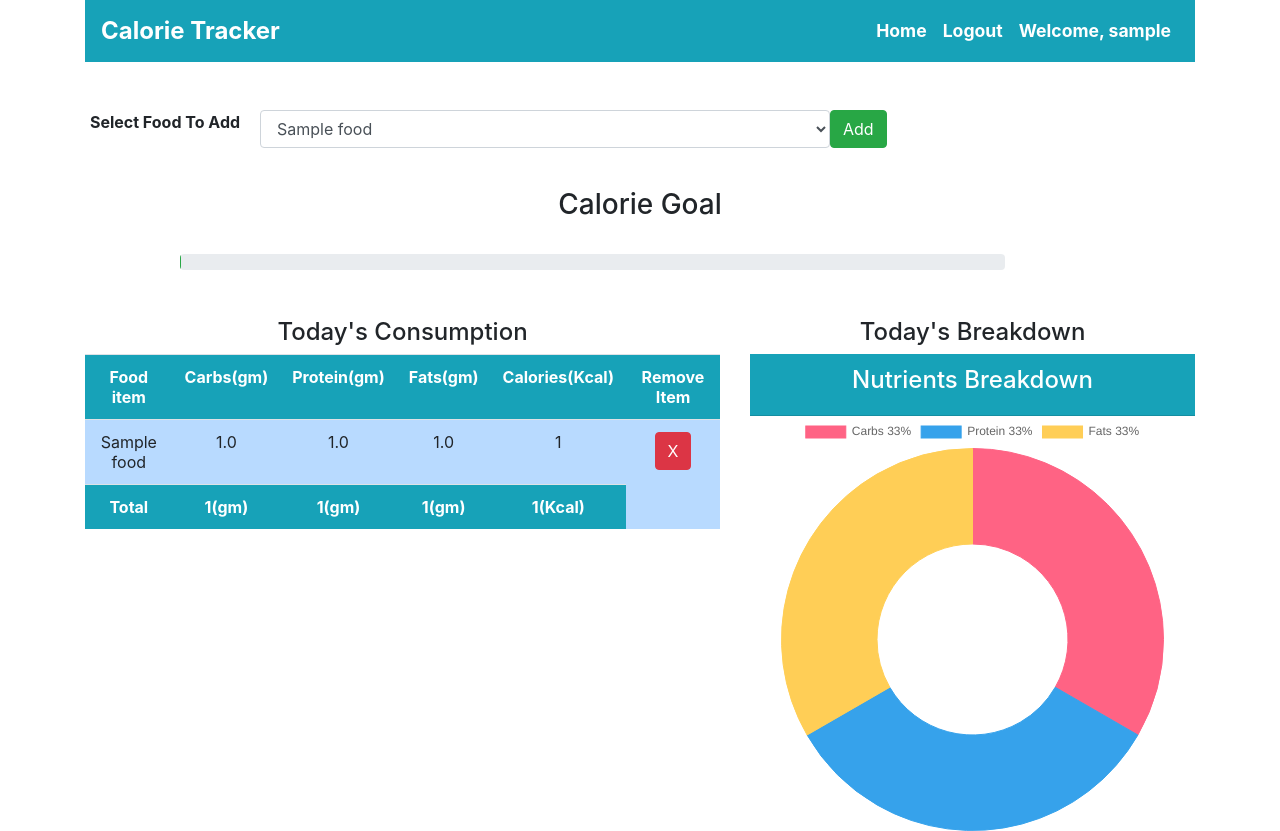
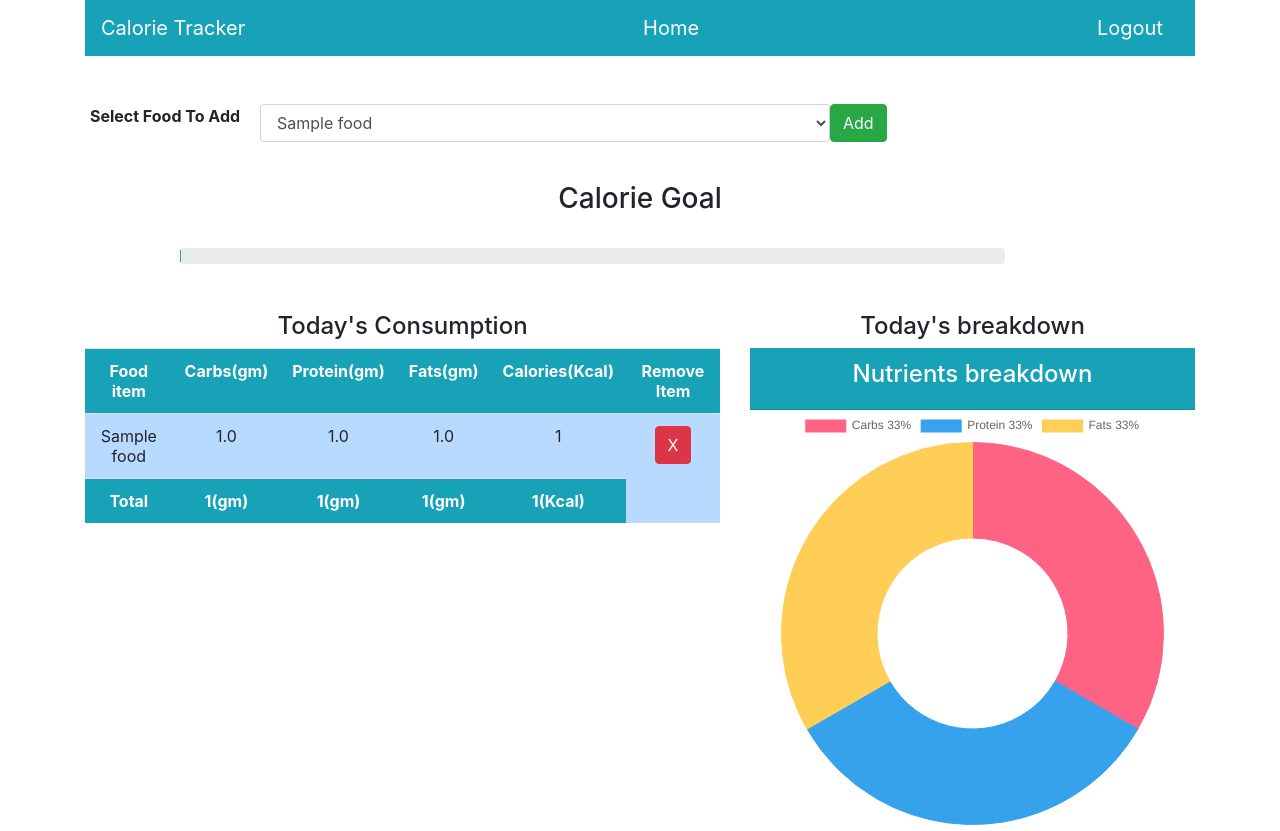
Before and after one commit to charanprabaakaran/calorie-tracker, a Django app: page / in a window 1280 px wide. Run offline with Django 3.2, Linux system fonts and the light colour scheme; a user stored in the database is signed in; tables that the repository leaves empty hold one stand-in row (values such as "Sample post"); some libraries are stand-ins or nearby versions.

Commit message:
Revert "ui changes"
This reverts commit eb09fc6bdfdaa3c17268d30f93ead6f1cb94dfe6.

```diff
--- a/mysite/myapp/templates/myapp/index.html
+++ b/mysite/myapp/templates/myapp/index.html
@@ -1,67 +1,26 @@
 <html>
-
 <head>
     <link rel="stylesheet" href="https://maxcdn.bootstrapcdn.com/bootstrap/4.0.0/css/bootstrap.min.css"
         integrity="sha384-Gn5384xqQ1aoWXA+058RXPxPg6fy4IWvTNh0E263XmFcJlSAwiGgFAW/dAiS6JXm" crossorigin="anonymous">
     <script src="https://cdn.jsdelivr.net/npm/chart.js@2.9.3/dist/Chart.min.js"></script>
-    <style>
-         .navbar-nav .nav-link {
-            font-weight: bold;
-            font-size: 1.1rem;
-            color: white !important;
-        }
-
-        .navbar-nav .nav-link:hover {
-            color: #ffcc00 !important; /* Highlight color on hover */
-        }
-
-        .navbar-brand {
-            font-weight: bold;
-            font-size: 1.5rem;
-            color: white !important;
-        }
-
-        .navbar-toggler-icon {
-            background-color: white;
-        }
-    </style>
 </head>
 
 <body>
     <div class="container">
-        <!-- Navbar -->
         <div class="row">
             <div class="col-md-12">
-                <nav class="navbar navbar-expand-lg navbar-dark bg-info">
-                    <a class="navbar-brand" href="{% url 'index' %}">Calorie Tracker</a>
-                    <button class="navbar-toggler" type="button" data-toggle="collapse" data-target="#navbarNav"
-                        aria-controls="navbarNav" aria-expanded="false" aria-label="Toggle navigation">
-                        <span class="navbar-toggler-icon"></span>
-                    </button>
-                    <div class="collapse navbar-collapse" id="navbarNav">
-                        <ul class="navbar-nav ml-auto">
-                            <li class="nav-item">
-                                <a class="nav-link" href="{% url 'index' %}">Home</a>
-                            </li>
+                <nav class="navbar navbar-dark bg-info">
+                    <span class="navbar-brand">Calorie Tracker</span>
+                    <a href="{% url 'index' %}" class="navbar-brand">Home</a>
                     {% if user.is_authenticated %}
-                                <li class="nav-item">
-                                    <a class="nav-link" href="{% url 'logout' %}">Logout</a>
-                                </li>
-                                <li class="nav-item">
-                                    <a class="nav-link" href="#">Welcome, {{ user.username }}</a>
-                                </li>
+                        <a href="{% url 'login' %}" class="navbar-brand">Logout</a>
                     {% else %}
-                                <li class="nav-item">
-                                    <a class="nav-link" href="{% url 'login' %}">Login</a>
-                                </li>
+                        <a href="{% url 'login' %}" class="navbar-brand">Login</a>
                     {% endif %}
-                        </ul>
-                    </div>
                 </nav>
             </div>
         </div>
 
-        <!-- Content -->
         <br><br>
 
         <div style="text-align:center" class="row">
@@ -74,7 +33,7 @@
                         </label>
                         <select class="col-md-6 form-control" name="food_consumed" id="food_consumed">
                             {% for food in foods %}
-                                <option value="{{ food.name }}">{{ food.name }}</option>
+                            <option value="{{food.name}}">{{food.name}}</option>
                             {% endfor %}
                         </select>
                         <button class="btn btn-success" type="submit">Add</button>
@@ -82,6 +41,7 @@
                 </form>
             </div>
         </div>
+
 
         <br>
 
@@ -92,6 +52,7 @@
                 <div class="progress">
                     <div class="progress-bar bg-success" role="progressbar" style="width: 20%" aria-valuenow="0"
                         aria-valuemin="0" aria-valuemax="0"></div>
+
                 </div>
             </div>
         </div>
@@ -100,7 +61,7 @@
         <div class="row">
             <div class="col-md-7">
                 <div>
-                    <h4 style="text-align:center">Today's Consumption</h4>
+                    <h4 style="text-align:center"> Today's Consumption</h4>
                 </div>
 
                 <table id="table" class="table table-striped table-primary">
@@ -114,14 +75,15 @@
                     </tr>
                     {% for c in consumed_food %}
                     <tr>
-                            <td style="text-align:center">{{ c.food_consumed.name }}</td>
-                            <td style="text-align:center">{{ c.food_consumed.carbs }}</td>
-                            <td style="text-align:center">{{ c.food_consumed.protein }}</td>
-                            <td style="text-align:center">{{ c.food_consumed.fats }}</td>
-                            <td style="text-align:center">{{ c.food_consumed.calories }}</td>
+                        <td style="text-align:center">{{c.food_consumed.name}}</td>
+                        <td style="text-align:center">{{c.food_consumed.carbs}}</td>
+                        <td style="text-align:center">{{c.food_consumed.protein}}</td>
+                        <td style="text-align:center">{{c.food_consumed.fats}}</td>
+                        <td style="text-align:center">{{c.food_consumed.calories}}</td>
                         <td style="text-align:center"><a class="btn btn-danger" href="{% url 'delete' c.pk %}">X</a>
                         </td>
                     </tr>
+
                     {% endfor %}
 
                     <tr class="bg-info text-white">
@@ -130,42 +92,48 @@
                         <td style="text-align:center" id="totalProtien"><b></b></td>
                         <td style="text-align:center" id="totalFats"><b></b></td>
                         <td style="text-align:center" id="totalCalories"><b></b></td>
+
+
                     </tr>
 
                 </table>
             </div>
 
-            <div class="col-md-5">
+            <div class="col-md-5 ">
                 <div class="">
-                    <h4 style="text-align:center">Today's Breakdown</h4>
+                    <h4 style="text-align:center">Today's breakdown</h4>
                 </div>
                 <div class="card-header text-white bg-info">
-                    <h4 style="text-align:center">Nutrients Breakdown</h4>
+                    <h4 style="text-align:center">Nutrients breakdown</h4>
                 </div>
                 <div class="col-md-12">
+
                     <canvas id="myChart" width="400" height="400"></canvas>
+
                 </div>
             </div>
         </div>
 
     </div>
 
+
 </body>
-
 <script>
     var table = document.getElementById("table");
     var carbs = 0, protein = 0, fats = 0, calories = 0;
 
     for (var i = 1; i < table.rows.length - 1; i++) {
+        console.log(table.rows[i].cells[1].innerHTML);
         carbs += parseFloat(table.rows[i].cells[1].innerHTML);
         carbs = Math.round(carbs);
         protein += parseFloat(table.rows[i].cells[2].innerHTML);
-        protein = Math.round(protein);
+        protein = Math.round(protein)
         fats += parseFloat(table.rows[i].cells[3].innerHTML);
         fats = Math.round(fats);
         calories += parseFloat(table.rows[i].cells[4].innerHTML);
         calories = Math.round(calories);
     }
+    console.log(fats);
 
     document.getElementById("totalCarbs").innerHTML = '<b>' + carbs + '(gm)</b>';
     document.getElementById("totalProtien").innerHTML = '<b>' + protein + '(gm)</b>';
@@ -174,6 +142,7 @@
 
     var calPer = (calories / 2000) * 100;
     document.getElementsByClassName("progress-bar")[0].setAttribute("style", "width:" + calPer + "%");
+
 
     var total = carbs + protein + fats;
     var carbsP = Math.round((carbs / total) * 100);
@@ -193,16 +162,20 @@
                     'rgba(255, 99, 132, 1)',
                     'rgba(54, 162, 235, 1)',
                     'rgba(255, 206, 86, 1)',
+
                 ],
                 borderColor: [
                     'rgba(255, 99, 132, 1)',
                     'rgba(54, 162, 235, 1)',
                     'rgba(255, 206, 86, 1)',
+
                 ],
                 borderWidth: 1
             }]
         },
+
     });
+
 </script>
 
 </html>
--- a/mysite/myapp/urls.py
+++ b/mysite/myapp/urls.py
@@ -1,9 +1,13 @@
 from django.urls import path, include
 from . import views  # Import views from the current app
+from myapp import views
 from django.contrib.auth import views as auth_views
+
 
 urlpatterns = [
     path('', views.index, name='index'),  # Home page
     path('register/', views.register, name='register'),  # Register page
     path('accounts/', include('django.contrib.auth.urls')),  # Built-in auth views (login/logout)
+    path('login/', auth_views.LoginView.as_view(template_name='login.html'), name='login'),
+    path('logout/', auth_views.LogoutView.as_view(), name='logout'),
 ]
--- a/mysite/myapp/views.py
+++ b/mysite/myapp/views.py
@@ -3,9 +3,9 @@ from .models import Food, Consume
 from django.contrib.auth.decorators import login_required
 from django.contrib import messages
 from django.contrib.auth.forms import UserCreationForm
-from django.contrib.auth import login
+from django.contrib.auth import login, logout
+from django.contrib.auth.decorators import login_required
 
-# View to display the index page, where food items can be tracked
 @login_required
 def index(request):
     if request.method == "POST":
@@ -18,17 +18,19 @@ def index(request):
             messages.error(request, "Food item not found.")
             return redirect('/')
 
-        # Save consumed food for the authenticated user
-        consumed_entry = Consume(user=request.user, food_consumed=food_item)
-        consumed_entry.save()
+        # Ensure the user is authenticated
+        if request.user.is_authenticated:
+            consumed_entry = Consume(user=request.user, food_consumed=food_item)
+            consumed_entry.save()
+        else:
+            messages.error(request, "You must be logged in to track food.")
+            return redirect('login')
 
     foods = Food.objects.all()
     consumed_food = Consume.objects.filter(user=request.user)
 
     return render(request, 'myapp/index.html', {'foods': foods, 'consumed_food': consumed_food})
 
-# View to delete consumed food
-@login_required
 def delete_consume(request, id):
     try:
         consumed_food = Consume.objects.get(id=id, user=request.user)
@@ -41,14 +43,13 @@ def delete_consume(request, id):
 
     return render(request, 'myapp/delete.html')
 
-# View to handle user registration
 def register(request):
     if request.method == 'POST':
         form = UserCreationForm(request.POST)
         if form.is_valid():
             user = form.save()
             login(request, user)  # Auto-login after registration
-            return redirect('/')  # Redirect to the home page after successful registration
+            return redirect('/')
     else:
         form = UserCreationForm()
     return render(request, 'register.html', {'form': form})
```
Also changed, not shown: mysite/myapp/templates/login.html (renamed from mysite/myapp/templates/registration/login.html), mysite/myapp/templates/myapp/delete.html (renamed from mysite/myapp/templates/delete.html). Lines whose indentation alone changed are shown as unchanged.
